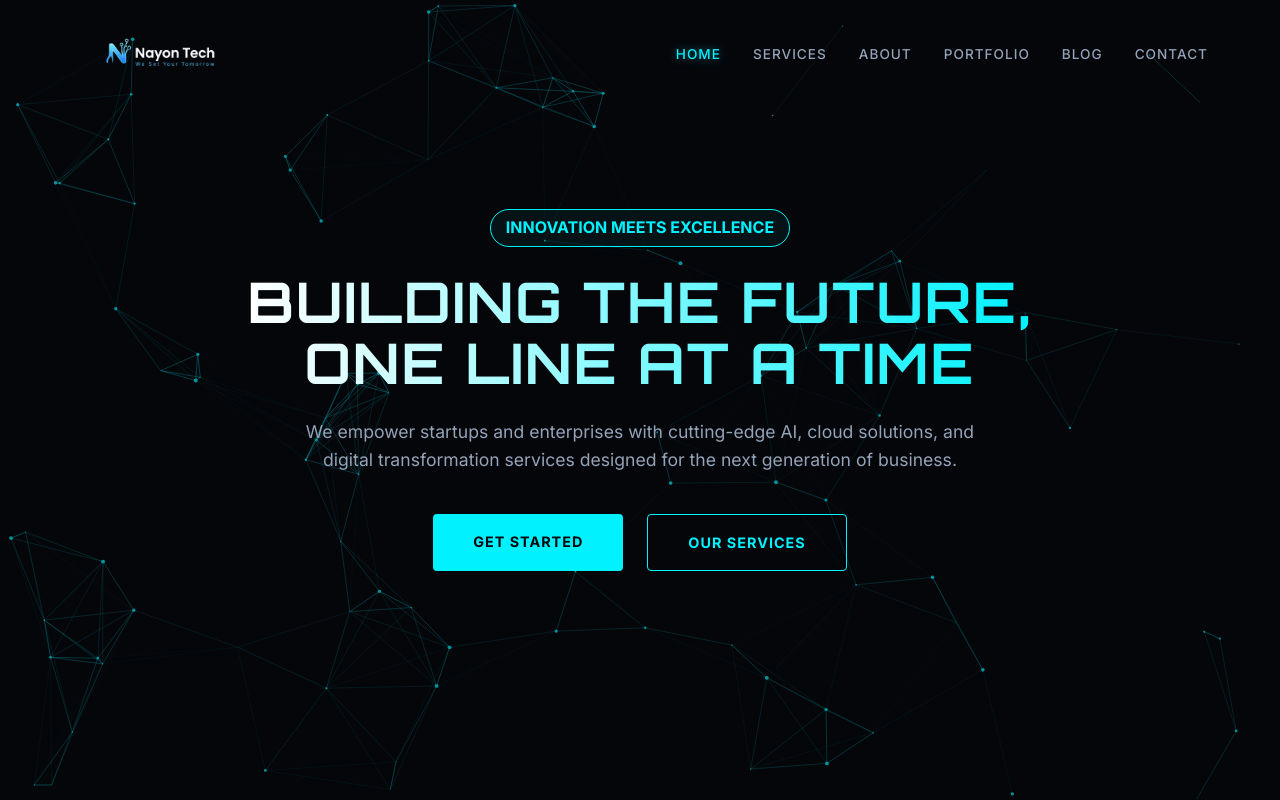
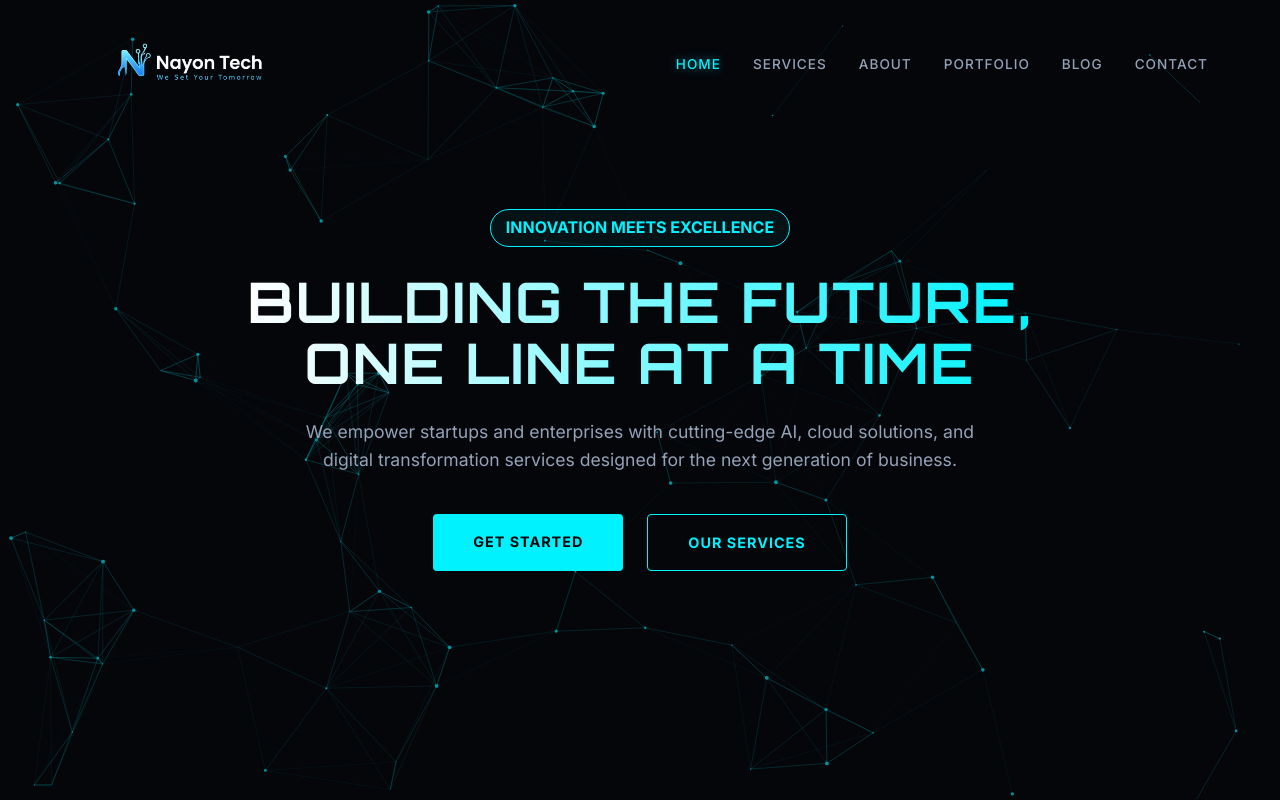
Before and after one commit to naveenaT23/nayon-tech, a Next.js app: page / in a window 1280 px wide. Shown: the top 800 px of the page. Built offline with nearby package versions, Linux system fonts and the light colour scheme.

Commit message:
Increase logo size in Navbar and Footer for better brand visibility

```diff
--- a/src/components/layout/Footer.tsx
+++ b/src/components/layout/Footer.tsx
@@ -20,8 +20,8 @@ const Footer = () => {
               <Image
                 src="/logo.png"
                 alt="Nayon Tech Logo"
-                width={150}
-                height={50}
+                width={200}
+                height={65}
                 className="logo-img"
                 style={{ objectFit: "contain", marginBottom: "0.5rem" }}
               />
--- a/src/components/layout/Navbar.tsx
+++ b/src/components/layout/Navbar.tsx
@@ -39,8 +39,8 @@ const Navbar = () => {
           <Image
             src="/logo.png"
             alt="Nayon Tech Logo"
-            width={180}
-            height={60}
+            width={240}
+            height={80}
             className="logo-img"
             style={{ objectFit: "contain" }}
           />
```
